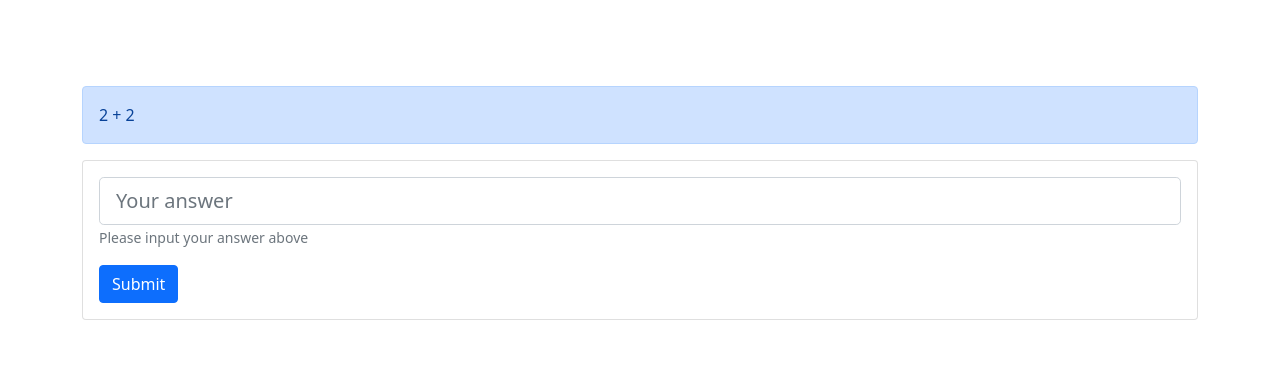
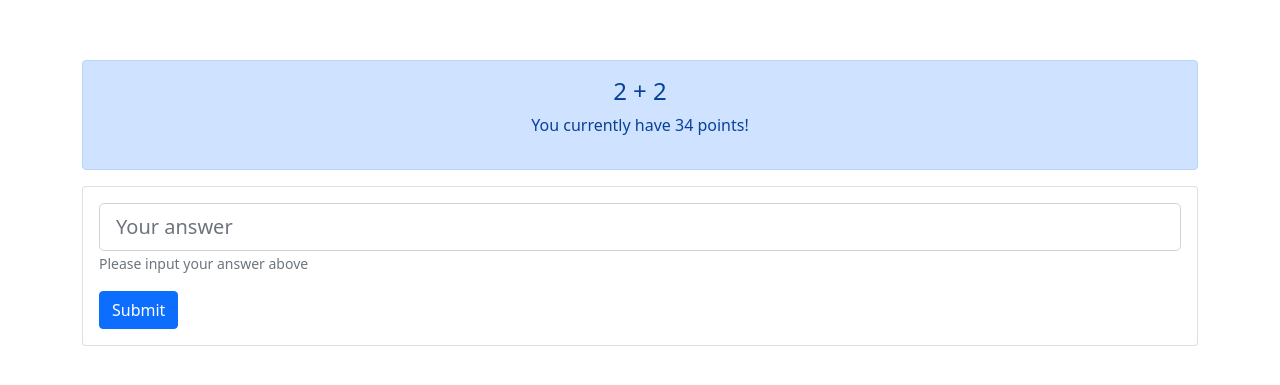
Before and after one commit to keemcodes/MathJS-API-Integration, a JavaScript app: page / in a window 1280 px wide. Shown: the part 173-558 px from the top of the page. Built offline with nearby package versions, Linux system fonts and the light colour scheme; the HTML template or start-up script is replaced by a standard one.

Commit message:
laying this baby out

```diff
--- a/src/App.js
+++ b/src/App.js
@@ -16,7 +16,13 @@ function App() {
     <Container className="center">
       <Row>
         <Col>
-          <Alert variant="primary">2 + 2</Alert>
+          <Alert variant="primary text-center">
+            <Alert.Heading>
+
+            2 + 2
+            </Alert.Heading>
+            <p>You currently have 34 points!</p>
+            </Alert>
         </Col>
       </Row>
       <Row className="pb-5">
```
